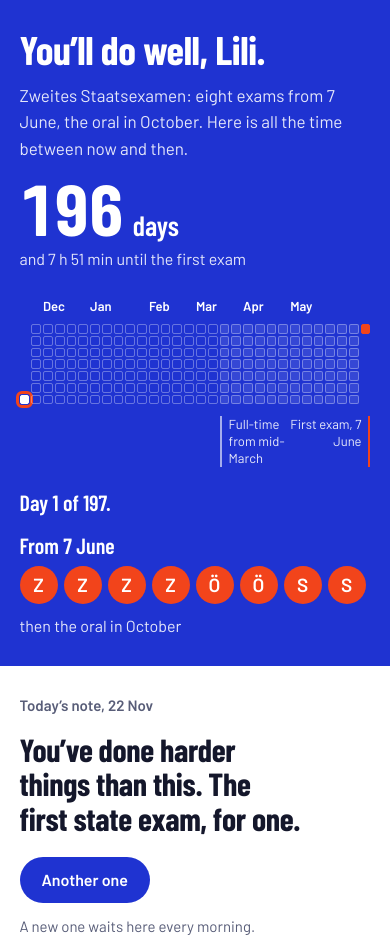
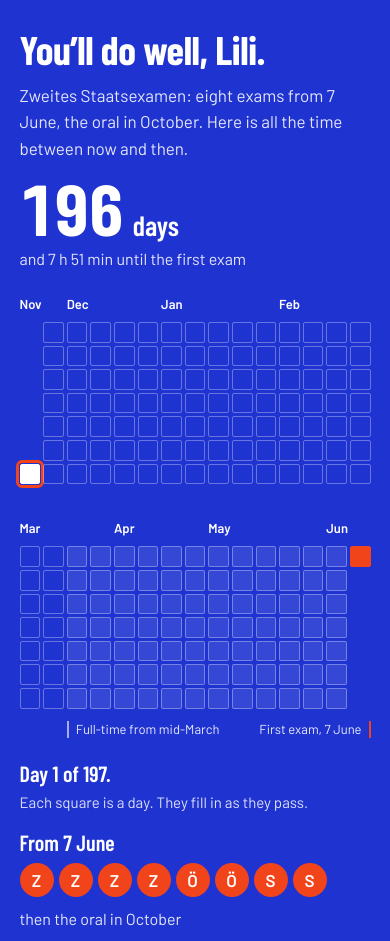
Before and after one commit to MaximusStupidus/lili-staatsexamen, a plain HTML site: page index.html in a window 390 px wide. Shown: the top 941 px of the page. Drawn offline with nearby package versions, Linux system fonts and the light colour scheme.

Commit message:
Better phone layout: split calendar into two halves

```diff
--- a/index.html
+++ b/index.html
@@ -33,11 +33,11 @@ h2{font-size:clamp(26px,3vw,34px)}
 .big{font:700 clamp(72px,11vw,128px)/.85 "Barlow Condensed",sans-serif;letter-spacing:-.02em;font-variant-numeric:tabular-nums}
 .unit{font:600 28px/1 "Barlow Condensed",sans-serif}
 .rest{margin:8px 0 0;color:rgba(255,255,255,.88)}
-.cal{--cols:30}
-.months,.notes{display:grid;grid-template-columns:repeat(var(--cols),minmax(0,1fr));column-gap:clamp(2px,.45vw,6px)}
+.cal{--g:clamp(3px,.45vw,6px);display:grid;grid-template-columns:repeat(2,minmax(0,1fr));gap:22px clamp(14px,1.8vw,26px);align-items:start}
+.months,.notes{display:grid;grid-template-columns:repeat(15,minmax(0,1fr));column-gap:var(--g)}
 .months{margin-bottom:8px;font-size:13px;font-weight:600}
 .months span{white-space:nowrap}
-.days{display:grid;grid-template-rows:repeat(7,auto);grid-auto-flow:column;grid-auto-columns:minmax(0,1fr);gap:clamp(2px,.45vw,6px)}
+.days{display:grid;grid-template-rows:repeat(7,auto);grid-auto-flow:column;grid-auto-columns:minmax(0,1fr);gap:var(--g)}
 .days i{aspect-ratio:1;border-radius:clamp(2px,.35vw,5px);border:1.5px solid rgba(255,255,255,.32)}
 .days i.ft{background:rgba(255,255,255,.1)}
 .days i.past{background:rgba(255,255,255,.78);border-color:transparent}
@@ -48,6 +48,7 @@ h2{font-size:clamp(26px,3vw,34px)}
 .notes span{border-left:2px solid rgba(255,255,255,.6);padding-left:7px;line-height:1.3}
 .notes .end{border-left:0;border-right:2px solid var(--red);padding:0 7px 0 0;text-align:right}
 .tally{margin:22px 0 0;font:600 22px/1.2 "Barlow Condensed",sans-serif}
+.hint{font:400 15px/1.4 Barlow,sans-serif;color:rgba(255,255,255,.85);margin-left:6px}
 .exam{display:flex;flex-wrap:wrap;align-items:center;gap:10px 16px;margin-top:18px}
 .exl{font:600 22px/1 "Barlow Condensed",sans-serif}
 .exd{display:flex;gap:6px}
@@ -64,6 +65,7 @@ h2{font-size:clamp(26px,3vw,34px)}
 .care{background:var(--tint);border-radius:14px;padding:clamp(22px,3vw,32px)}
 .care p{margin:10px 0 0;font-size:17px}
 .care ul{list-style:none;margin:18px 0 0;padding:0;display:grid;grid-template-columns:repeat(2,minmax(0,1fr));gap:10px}
+.care li{min-height:100%}
 .care li{background:light-dark(#fff,#10143a);border-radius:10px;padding:12px 14px;font-weight:600}
 .care li span{display:block;font-weight:400;color:var(--mut);font-size:14px}
 .fade{animation:fade .5s ease-out}
@@ -91,7 +93,8 @@ h2{font-size:clamp(26px,3vw,34px)}
 .bye{font:700 clamp(32px,4vw,44px)/1.05 "Barlow Condensed",sans-serif;margin:0}
 @media(max-width:860px){.today-band .wrap{grid-template-columns:1fr}}
 @media(max-width:719px){.vgrid{grid-template-columns:1fr}.doc{transform:none}}
-@media(max-width:600px){.head{grid-template-columns:1fr}.count{justify-items:start;text-align:left}.notes{font-size:13px}.care ul{grid-template-columns:1fr}}
+@media(max-width:600px){.head{grid-template-columns:1fr;margin-bottom:22px}.count{justify-items:start;text-align:left}.cal{grid-template-columns:1fr}.notes{font-size:13px}.hint{display:block;margin:6px 0 0}.exd{gap:5px}.exd span{width:34px;height:34px;font-size:17px}.care li{padding:11px 12px}.qrow .mut{font-size:14px}}
+@media(max-width:380px){.care ul{grid-template-columns:1fr}}
 @media(prefers-reduced-motion:reduce){.fade{animation:none}}
 </style>
 </head>
@@ -109,11 +112,10 @@ h2{font-size:clamp(26px,3vw,34px)}
       </div>
     </div>
     <div class="cal" role="img" aria-label="Calendar of every day from 22 November 2026 to 7 June 2027">
-      <div class="months" id="months"></div>
-      <div class="days" id="cal"></div>
-      <div class="notes" id="notes"></div>
+      <div><div class="months" id="mA"></div><div class="days" id="cA"></div><div class="notes" id="nA"></div></div>
+      <div><div class="months" id="mB"></div><div class="days" id="cB"></div><div class="notes" id="nB"></div></div>
     </div>
-    <p class="tally" id="tally">Day 1 of 197.</p>
+    <p class="tally"><span id="tally">Day 1 of 197.</span><span class="hint">Each square is a day. They fill in as they pass.</span></p>
     <div class="exam">
       <span class="exl">From 7 June</span>
       <div class="exd" role="img" aria-label="Eight exams: four Zivilrecht, two Öffentliches Recht, two Strafrecht"><span>Z</span><span>Z</span><span>Z</span><span>Z</span><span>Ö</span><span>Ö</span><span>S</span><span>S</span></div>
@@ -191,7 +193,6 @@ const GRID=new Date(2026,10,16);
 const EXAMDAY=new Date(2027,5,7);
 const FT=new Date(2027,2,15);
 const EXAM=Date.UTC(2027,5,6,22,0,0);
-const COLS=30;
 const MON=['Jan','Feb','Mar','Apr','May','Jun','Jul','Aug','Sep','Oct','Nov','Dec'];
 const NOTES=[
 'You’ve done harder things than this. The first state exam, for one.',
@@ -225,7 +226,7 @@ const diff=(a,b)=>Math.round((day0(a)-day0(b))/864e5);
 const addD=(d,n)=>{const x=new Date(d);x.setDate(x.getDate()+n);return x};
 let qi=0;
 
-const drawCal=()=>{const t=new Date();let cells='',months='',lastM=-1;for(let c=0;c<COLS;c++){for(let r=0;r<7;r++){const d=addD(GRID,c*7+r);let cls='';if(d<START||d>EXAMDAY)cls='blank';else if(diff(d,EXAMDAY)===0)cls='xd';else if(diff(d,t)===0)cls='today';else if(d<day0(t))cls='past';else if(d>=FT)cls='ft';cells+=`<i class="${cls}"></i>`}const first=addD(GRID,c*7);const m=addD(first,6).getMonth();if(c===0){lastM=m}else if(m!==lastM){if(c<COLS-2)months+=`<span style="grid-column:${c+1}">${MON[m]}</span>`;lastM=m}}$('cal').innerHTML=cells;$('months').innerHTML=months;const ftc=Math.floor(diff(FT,GRID)/7);$('notes').innerHTML=`<span style="grid-column:${ftc+1}/span 6">Full-time from mid-March</span><span class="end" style="grid-column:${COLS-6}/span 7">First exam, 7 June</span>`;const total=diff(EXAMDAY,START),n=Math.max(0,diff(t,START))+1;$('tally').textContent=n>total?'It’s exam time. You’re ready.':`Day ${n} of ${total}.`};
+const drawCal=()=>{const t=new Date();['A','B'].forEach((k,bi)=>{const c0=bi*15;let cells='',months='',lastM=-1;for(let c=c0;c<c0+15;c++){for(let r=0;r<7;r++){const d=addD(GRID,c*7+r);let cls='';if(d<START||d>EXAMDAY)cls='blank';else if(diff(d,EXAMDAY)===0)cls='xd';else if(diff(d,t)===0)cls='today';else if(d<day0(t))cls='past';else if(d>=FT)cls='ft';cells+=`<i class="${cls}"></i>`}const m=addD(GRID,c*7+6).getMonth();if(m!==lastM){months+=`<span style="grid-column:${c-c0+1}">${MON[m]}</span>`;lastM=m}}$('c'+k).innerHTML=cells;$('m'+k).innerHTML=months});const ftc=Math.floor(diff(FT,GRID)/7)-15;$('nB').innerHTML=`<span style="grid-column:${ftc+1}/span 7">Full-time from mid-March</span><span class="end" style="grid-column:10/span 6">First exam, 7 June</span>`;const total=diff(EXAMDAY,START),n=Math.max(0,diff(t,START))+1;$('tally').textContent=n>total?'It’s exam time. You’re ready.':`Day ${n} of ${total}.`};
 
 const tick=()=>{const ms=EXAM-Date.now();if(ms<=0){$('days').textContent='0';$('dl').textContent='days';$('rest').textContent='Exam time. You’re ready.';return}const d=Math.floor(ms/864e5),h=Math.floor(ms%864e5/36e5),mi=Math.floor(ms%36e5/6e4);$('days').textContent=d;$('dl').textContent=d===1?'day':'days';$('rest').textContent=`and ${h} h ${String(mi).padStart(2,'0')} min until the first exam`};
 
```
